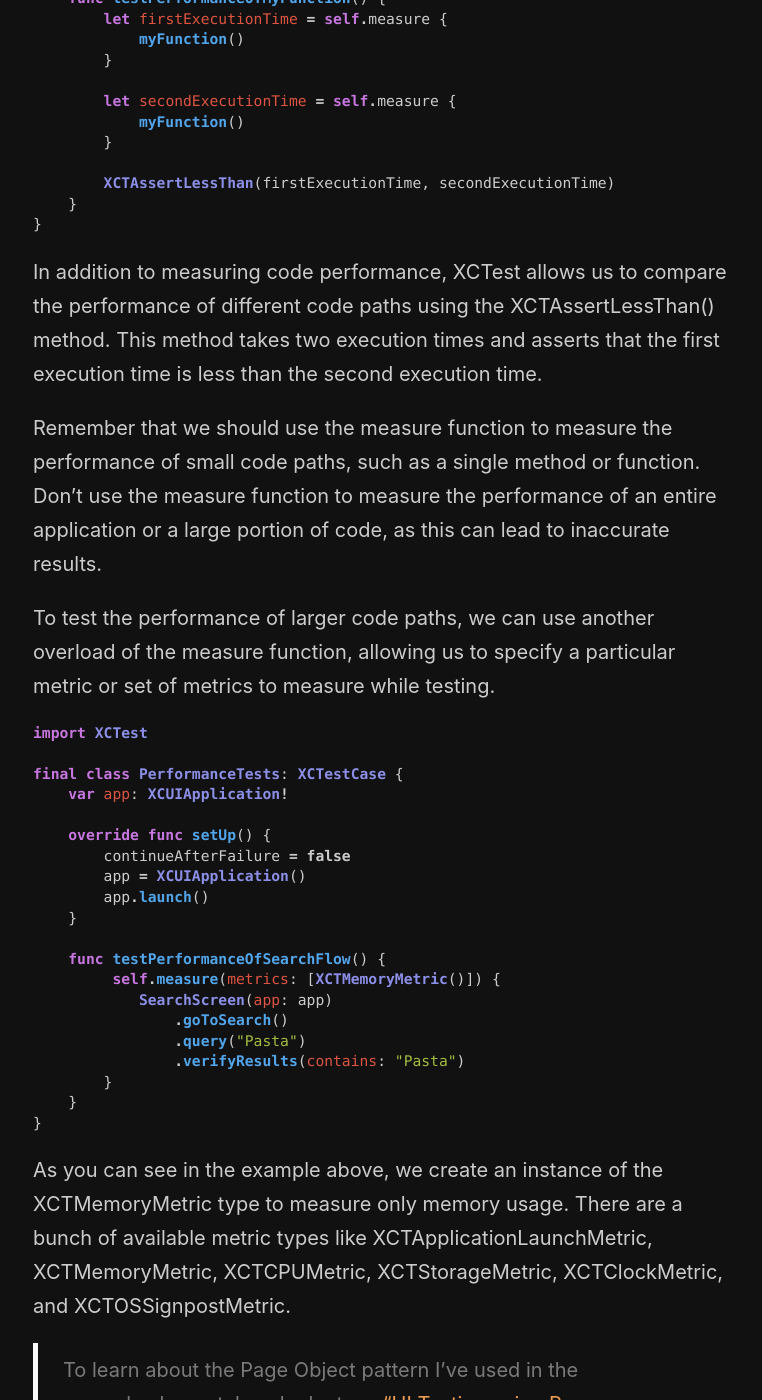
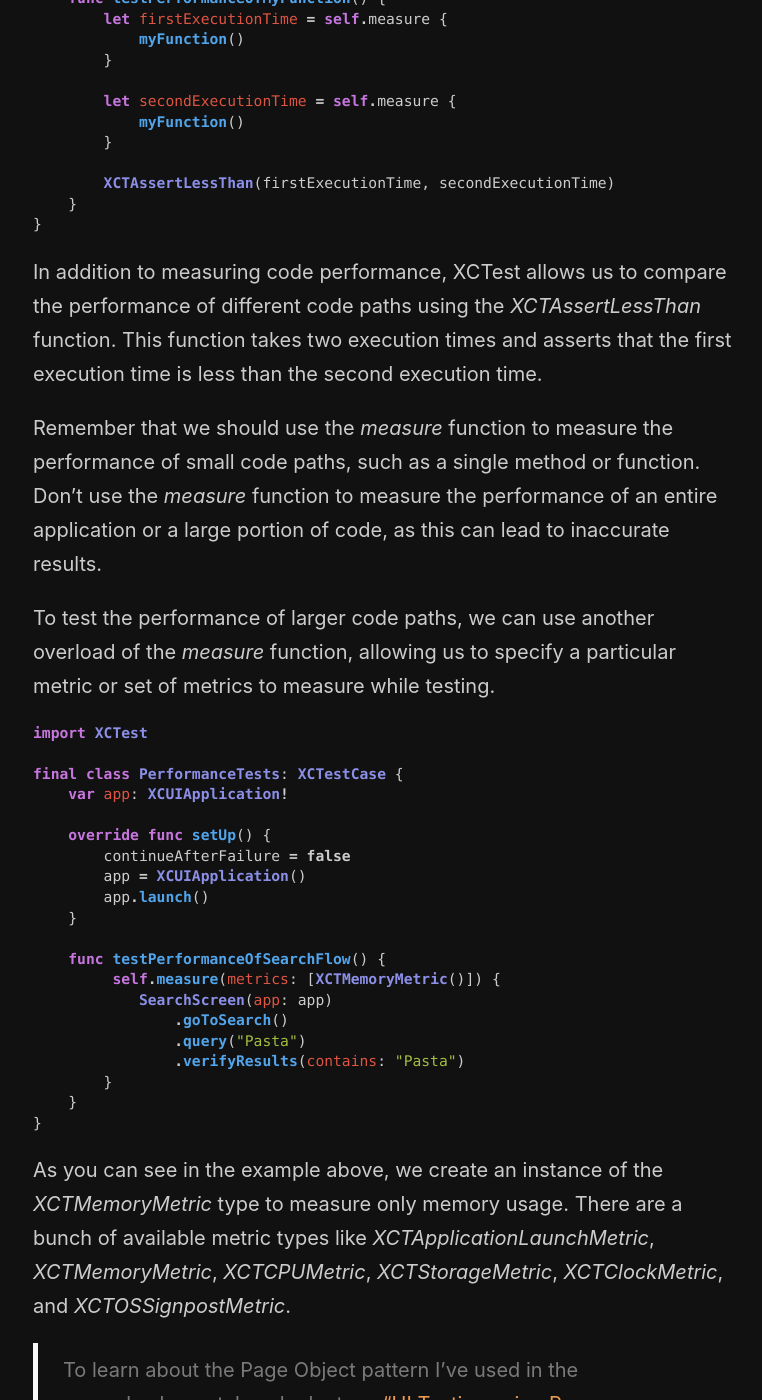
Before and after one commit to mecid/mecid.github.io, a Jekyll site: the page built from _posts/2023-03-15-performance-testing-in-swift-using-xctest-framework.md, in a window 1280 px wide and 1400 px high, scrolled down 1283 px. Shown: the whole window, without its empty margins (257-1019 px from the left). Built offline with Jekyll 4.4.1, drawn with Linux system fonts in a browser that asks for light colours; some of the changed text lies outside the part shown.

Commit message:
performance tests post formatted

````diff
--- a/_posts/2023-03-15-performance-testing-in-swift-using-xctest-framework.md
+++ b/_posts/2023-03-15-performance-testing-in-swift-using-xctest-framework.md
@@ -9,7 +9,7 @@
 
 The XCTest framework includes support for measuring the performance of specific code paths in your application using XCTest's performance testing API. This API allows you to write tests that measure the execution time of a particular block of code, and we can use it to measure how the performance of your application changes over time as you make changes to your code.
 
-To measure the performance of a specific code path, you can use the measure function provided by the XCTest framework. This method takes a closure containing the code you want to measure, and it runs that code multiple times to accurately measure its performance.
+To measure the performance of a specific code path, you can use the *measure* function provided by the XCTest framework. This method takes a closure containing the code you want to measure, and it runs that code multiple times to accurately measure its performance.
 
 ```swift
 import XCTest
@@ -23,7 +23,7 @@
 }
 ```
 
-When you run this test, the measure function will run the code inside the closure multiple times and calculate the average execution time. It will also report the minimum and maximum execution times and the standard deviation.
+When you run this test, the *measure* function will run the code inside the closure multiple times and calculate the average execution time. It will also report the minimum and maximum execution times and the standard deviation.
 
 ```swift
 import XCTest
@@ -43,11 +43,11 @@
 }
 ```
 
-In addition to measuring code performance, XCTest allows us to compare the performance of different code paths using the XCTAssertLessThan() method. This method takes two execution times and asserts that the first execution time is less than the second execution time.
+In addition to measuring code performance, XCTest allows us to compare the performance of different code paths using the *XCTAssertLessThan* function. This function takes two execution times and asserts that the first execution time is less than the second execution time.
 
-Remember that we should use the measure function to measure the performance of small code paths, such as a single method or function. Don't use the measure function to measure the performance of an entire application or a large portion of code, as this can lead to inaccurate results.
+Remember that we should use the *measure* function to measure the performance of small code paths, such as a single method or function. Don't use the *measure* function to measure the performance of an entire application or a large portion of code, as this can lead to inaccurate results.
 
-To test the performance of larger code paths, we can use another overload of the measure function, allowing us to specify a particular metric or set of metrics to measure while testing.
+To test the performance of larger code paths, we can use another overload of the *measure* function, allowing us to specify a particular metric or set of metrics to measure while testing.
 
 ```swift
 import XCTest
@@ -72,7 +72,7 @@
 }
 ```
 
-As you can see in the example above, we create an instance of the XCTMemoryMetric type to measure only memory usage. There are a bunch of available metric types like XCTApplicationLaunchMetric, XCTMemoryMetric, XCTCPUMetric, XCTStorageMetric, XCTClockMetric, and XCTOSSignpostMetric.
+As you can see in the example above, we create an instance of the *XCTMemoryMetric* type to measure only memory usage. There are a bunch of available metric types like *XCTApplicationLaunchMetric*, *XCTMemoryMetric*, *XCTCPUMetric*, *XCTStorageMetric*, *XCTClockMetric*, and *XCTOSSignpostMetric*.
 
 > To learn about the Page Object pattern I've used in the example above, take a look at my ["UI Testing using Page Object pattern in Swift"](/2021/03/24/ui-testing-using-page-object-pattern-in-swift/) post.
 
````
